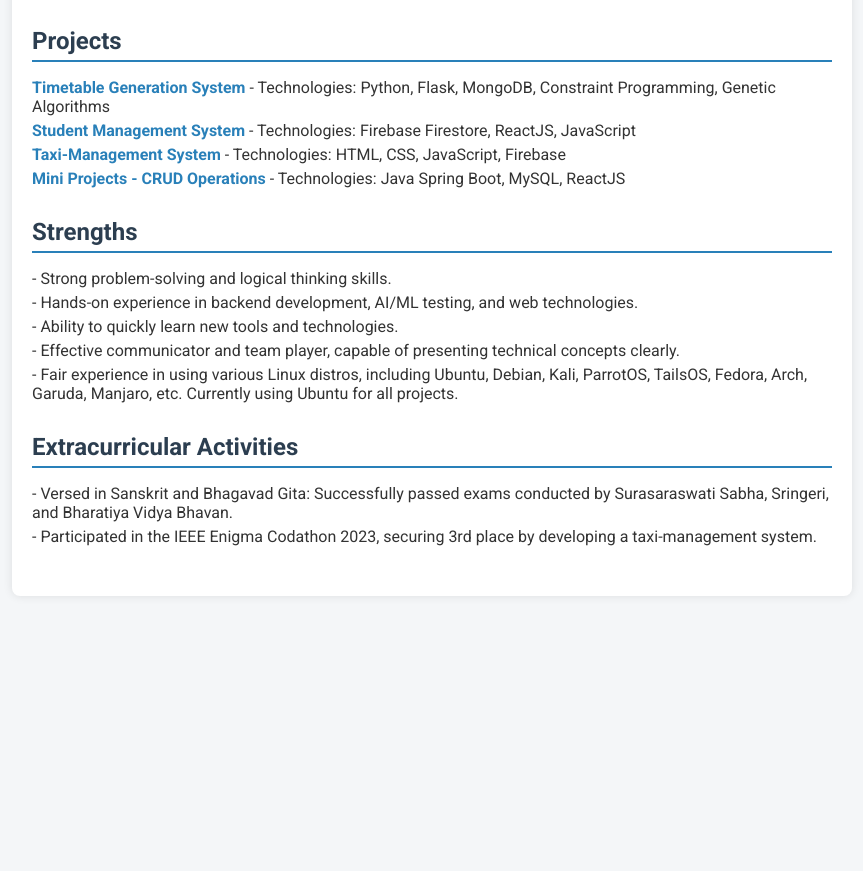
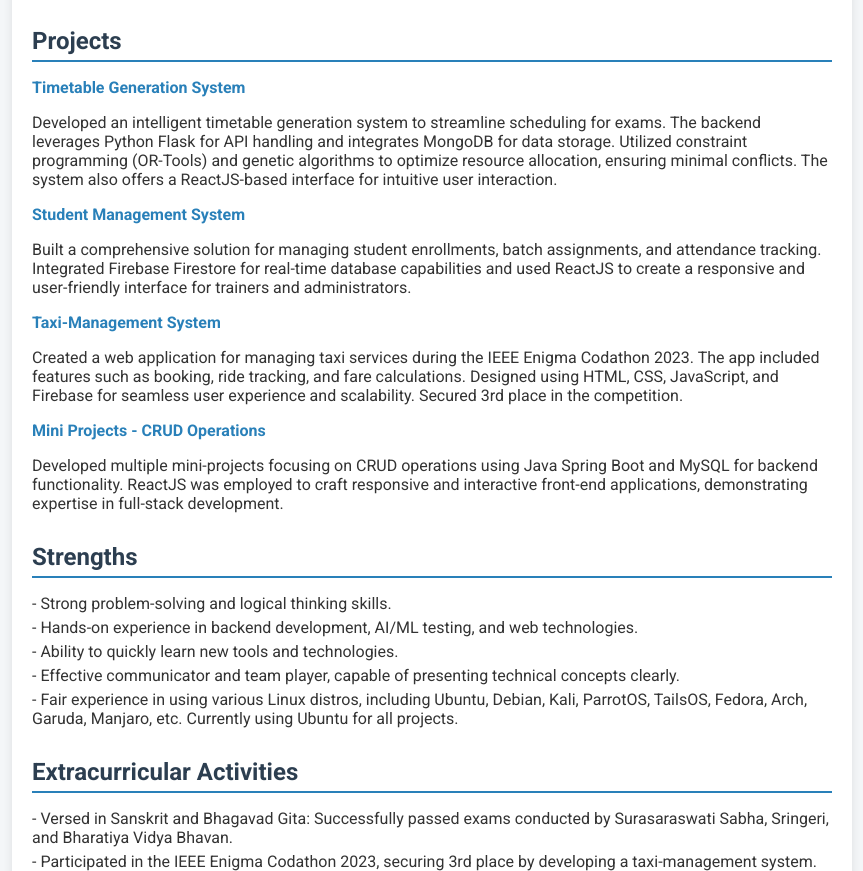
Before and after one commit to anirudh363/resume, a plain HTML site: page index.html in a window 1280 px wide. Shown: the part 1005-1876 px from the top of the page, without its empty margins (208-1071 px from the left). Before the commit the page ends 1651 px from the top, so only its background shows below. Drawn offline with Linux system fonts and the light colour scheme.

Commit message:
Update index.html

```diff
--- a/index.html
+++ b/index.html
@@ -1,5 +1,6 @@
 <!DOCTYPE html>
 <html lang="en">
+
 <head>
     <meta charset="UTF-8">
     <meta name="viewport" content="width=device-width, initial-scale=1.0">
@@ -8,6 +9,7 @@
     <link href="https://cdnjs.cloudflare.com/ajax/libs/font-awesome/6.0.0-beta3/css/all.min.css" rel="stylesheet">
     <link rel="stylesheet" href="styles.css">
 </head>
+
 <body>
     <div class="resume-container">
         <!-- Header Section -->
@@ -18,10 +20,16 @@
             <div class="contact-info">
                 <h1>Anirudh Manjunath Sandilya</h1>
                 <p>Final Year B.Tech Computer Science Student | Presidency University, Bangalore</p>
-                <p><i class="fas fa-phone"></i> +91 9606130563 | <a href="mailto:anirudhsandilya363@gmail.com" class="icon-link" title="Email"><i class="fas fa-envelope"></i> anirudhsandilya363@gmail.com</a></p>
+                <p class="icon-link"><i class="fas fa-phone"></i> +91 9606130563 | <a
+                        href="mailto:anirudhsandilya363@gmail.com" class="icon-link" title="Email"><i
+                            class="fas fa-envelope"></i> anirudhsandilya363@gmail.com</a></p>
                 <p>
-                    <a href="https://www.linkedin.com/in/anirudh-sandilya/" class="icon-link" title="LinkedIn Profile"><i class="fab fa-linkedin"></i> https://www.linkedin.com/in/anirudh-sandilya/</a>
-                    <a href="https://github.com/anirudh363" class="icon-link" title="GitHub Profile"><i class="fab fa-github"></i> https://github.com/anirudh363</a>
+                    <a href="https://www.linkedin.com/in/anirudh-sandilya/" class="icon-link"
+                        title="LinkedIn Profile"><i class="fab fa-linkedin"></i>
+                        https://www.linkedin.com/in/anirudh-sandilya/</a>
+                        |
+                    <a href="https://github.com/anirudh363" class="icon-link" title="GitHub Profile"><i
+                            class="fab fa-github"></i> https://github.com/anirudh363</a>
                 </p>
             </div>
 
@@ -31,7 +39,9 @@
         <!-- Objective -->
         <div class="page">
             <h2>Objective</h2>
-            <p>A highly motivated and adaptable Computer Science student with hands-on experience in web development, backend programming, AI technologies and Linux Systems. Looking for an opportunity to leverage my skills in software development, problem-solving, and system design in a dynamic work environment.</p>
+            <p>A highly motivated and adaptable Computer Science student with hands-on experience in web development,
+                backend programming, AI technologies and Linux Systems. Looking for an opportunity to leverage my skills
+                in software development, problem-solving, and system design in a dynamic work environment.</p>
         </div>
 
         <!-- Technical Skills -->
@@ -43,15 +53,18 @@
                 <li><strong>Database Systems:</strong> MongoDB, Firebase Firestore, MySQL</li>
                 <li><strong>Web Technologies:</strong> HTML, CSS, JavaScript, Bootstrap</li>
                 <li><strong>Version Control:</strong> Git, GitHub</li>
-                <li><strong>Others:</strong> AI/ML Testing, Prompt Engineering, Robotic Process Automation (RPA), Linux Systems</li>
+                <li><strong>Others:</strong> AI/ML Testing, Prompt Engineering, Robotic Process Automation (RPA), Linux
+                    Systems</li>
             </ul>
         </div>
 
         <!-- Education -->
         <div class="page">
             <h2>Education</h2>
-            <p><strong>B.Tech in Computer Science</strong><br>Presidency University, Bangalore<br>Expected Graduation: June, 2025</p>
-            <p><strong>12th Standard (PCMB)</strong><br>Sri Sri Ravishankar Vidya Mandir, Bangalore North<br>Graduated: June, 2021</p>
+            <p><strong>B.Tech in Computer Science</strong><br>Presidency University, Bangalore<br>Expected Graduation:
+                June, 2025</p>
+            <p><strong>12th Standard (PCMB)</strong><br>Sri Sri Ravishankar Vidya Mandir, Bangalore North<br>Graduated:
+                June, 2021</p>
 
         </div>
 
@@ -59,23 +72,49 @@
         <div class="page">
             <h2>Internship Experience</h2>
             <p><strong>Confido Health</strong><br><strong>Software Engineering Intern (July-August 2023)</strong><br>
-            - Developed Robotic Process Automations (RPAs) using UiPath and Python.<br>
-            - Conducted Jest testing for backend Firebase functions across various workflows.<br><br>
+                - Developed Robotic Process Automations (RPAs) using UiPath and Python.<br>
+                - Conducted Jest testing for backend Firebase functions across various workflows.<br><br>
 
-            <strong>Confido Health</strong><br><strong>Software Engineering Intern (July-August 2024)</strong><br>
-            - Focused on LLMs and AI testing, including prompt engineering for automated voice calls using Retell AI.</p>
+                <strong>Confido Health</strong><br><strong>Software Engineering Intern (July-August 2024)</strong><br>
+                - Focused on LLMs and AI testing, including prompt engineering for automated voice calls using Retell
+                AI.
+            </p>
         </div>
 
+        <!-- Projects -->
         <!-- Projects -->
         <div class="page">
             <h2>Projects</h2>
             <ul>
-                <li><strong>Timetable Generation System</strong> - Technologies: Python, Flask, MongoDB, Constraint Programming, Genetic Algorithms</li>
-                <li><strong>Student Management System</strong> - Technologies: Firebase Firestore, ReactJS, JavaScript</li>
-                <li><strong>Taxi-Management System</strong> - Technologies: HTML, CSS, JavaScript, Firebase</li>
-                <li><strong>Mini Projects - CRUD Operations</strong> - Technologies: Java Spring Boot, MySQL, ReactJS</li>
+                <li>
+                    <strong>Timetable Generation System</strong>
+                    <p>Developed an intelligent timetable generation system to streamline scheduling for exams. The
+                        backend leverages Python Flask for API handling and integrates MongoDB for data storage.
+                        Utilized constraint programming (OR-Tools) and genetic algorithms to optimize resource
+                        allocation, ensuring minimal conflicts. The system also offers a ReactJS-based interface for
+                        intuitive user interaction.</p>
+                </li>
+                <li>
+                    <strong>Student Management System</strong>
+                    <p>Built a comprehensive solution for managing student enrollments, batch assignments, and
+                        attendance tracking. Integrated Firebase Firestore for real-time database capabilities and used
+                        ReactJS to create a responsive and user-friendly interface for trainers and administrators.</p>
+                </li>
+                <li>
+                    <strong>Taxi-Management System</strong>
+                    <p>Created a web application for managing taxi services during the IEEE Enigma Codathon 2023. The
+                        app included features such as booking, ride tracking, and fare calculations. Designed using
+                        HTML, CSS, JavaScript, and Firebase for seamless user experience and scalability. Secured 3rd
+                        place in the competition.</p>
+                </li>
+                <li>
+                    <strong>Mini Projects - CRUD Operations</strong>
+                    <p>Developed multiple mini-projects focusing on CRUD operations using Java Spring Boot and MySQL for
+                        backend functionality. ReactJS was employed to craft responsive and interactive front-end
+                        applications, demonstrating expertise in full-stack development.</p>
             </ul>
         </div>
+
 
         <!-- Strengths -->
         <div class="page">
@@ -85,7 +124,8 @@
                 <li>- Hands-on experience in backend development, AI/ML testing, and web technologies.</li>
                 <li>- Ability to quickly learn new tools and technologies.</li>
                 <li>- Effective communicator and team player, capable of presenting technical concepts clearly.</li>
-                <li>- Fair experience in using various Linux distros, including Ubuntu, Debian, Kali, ParrotOS, TailsOS, Fedora, Arch, Garuda, Manjaro, etc. Currently using Ubuntu for all projects.</li>
+                <li>- Fair experience in using various Linux distros, including Ubuntu, Debian, Kali, ParrotOS, TailsOS,
+                    Fedora, Arch, Garuda, Manjaro, etc. Currently using Ubuntu for all projects.</li>
             </ul>
         </div>
 
@@ -93,12 +133,15 @@
         <div class="page">
             <h2>Extracurricular Activities</h2>
             <ul>
-                <li>- Versed in Sanskrit and Bhagavad Gita: Successfully passed exams conducted by Surasaraswati Sabha, Sringeri, and Bharatiya Vidya Bhavan.</li>
-                <li>- Participated in the IEEE Enigma Codathon 2023, securing 3rd place by developing a taxi-management system.</li>
+                <li>- Versed in Sanskrit and Bhagavad Gita: Successfully passed exams conducted by Surasaraswati Sabha,
+                    Sringeri, and Bharatiya Vidya Bhavan.</li>
+                <li>- Participated in the IEEE Enigma Codathon 2023, securing 3rd place by developing a taxi-management
+                    system.</li>
             </ul>
         </div>
 
 
     </div>
 </body>
+
 </html>
```
